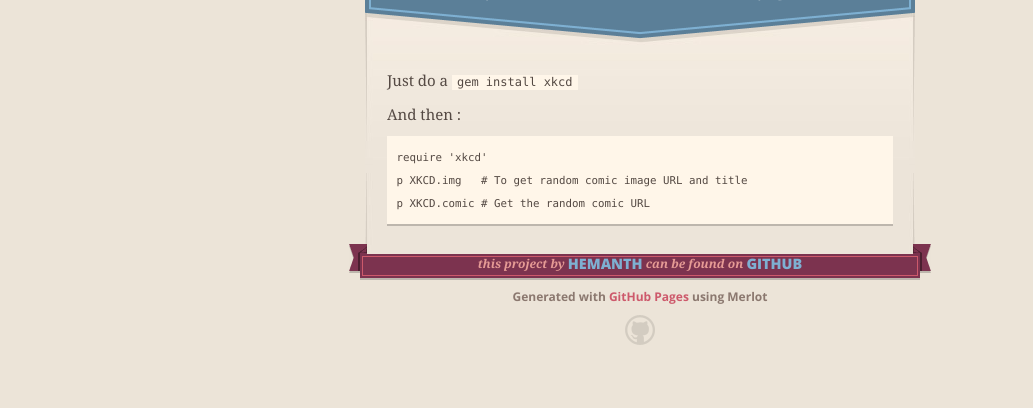
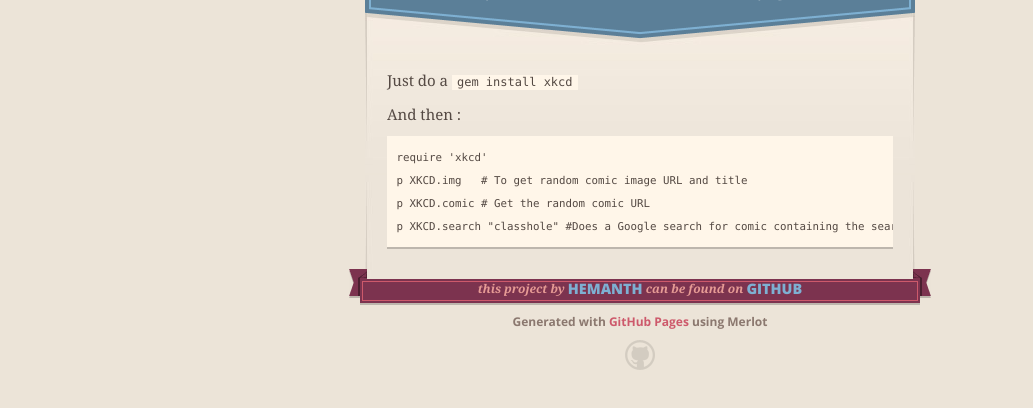
Before and after one commit to hemanth/xkcd-gem, a plain HTML site: page index.html in a window 1280 px wide. Shown: the part 172-580 px from the top of the page, without its empty margins (0-1033 px from the left). Drawn offline with nearby package versions, Linux system fonts and the light colour scheme.

Commit message:
Update the example as per the new API.

```diff
--- a/index.html
+++ b/index.html
@@ -53,6 +53,7 @@
 <pre><code>require 'xkcd'
 p XKCD.img   # To get random comic image URL and title
 p XKCD.comic # Get the random comic URL
+p XKCD.search "classhole" #Does a Google search for comic containing the search phrase and returns first comic result
 </code></pre>
       </section>
 
```
